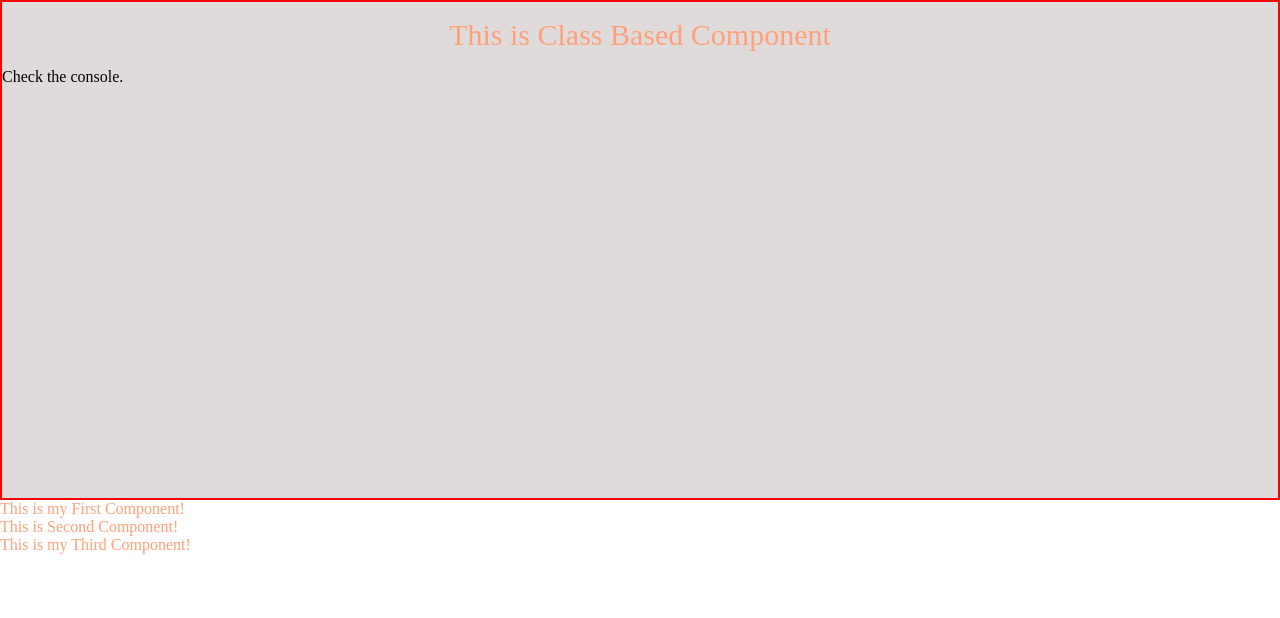
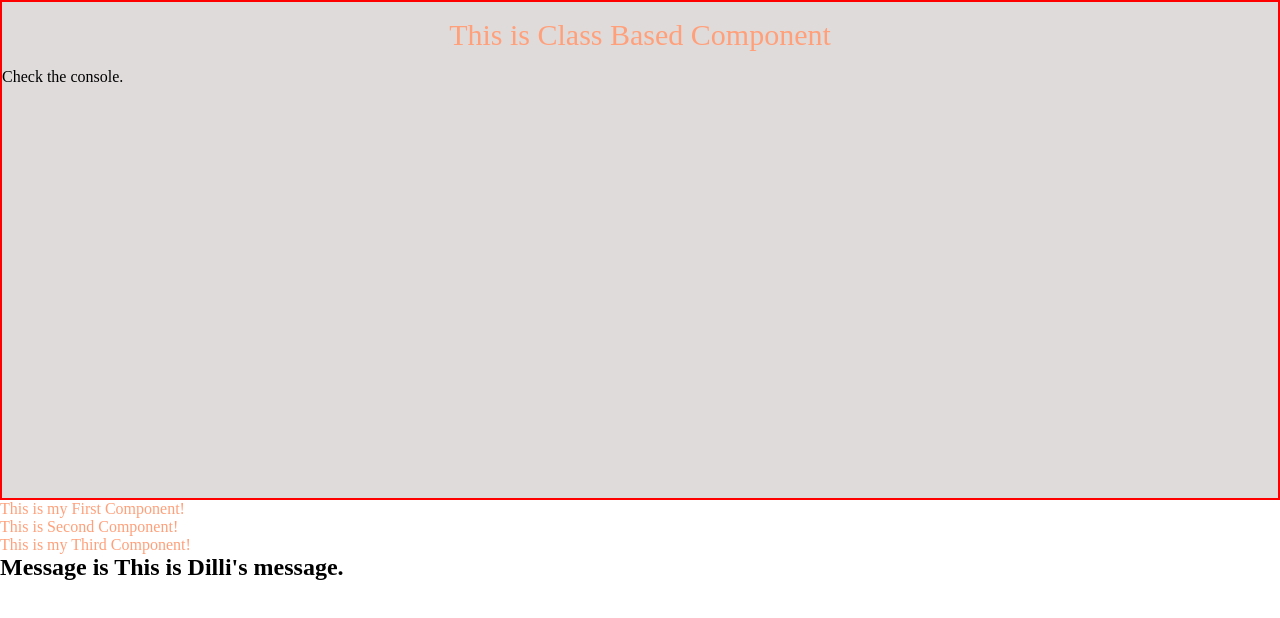
Before and after one commit to Dilli822/Genese-Academy-React-Js, a React (Create React App) app in the folder Genese Academy/React/Learn React/test-app/: page / in a window 1280 px wide. Shown: the top 618 px of the page. Built offline with nearby package versions, Linux system fonts and the light colour scheme.

Commit message:
[added] adds passed props on function based components....

```diff
--- a/Genese Academy/React/Learn React/test-app/src/App.js
+++ b/Genese Academy/React/Learn React/test-app/src/App.js
@@ -3,8 +3,11 @@
 // This App js is main component in our react app
 
 import React, { Component } from "react";
+import reactDom from "react-dom";
 import './App.css';
 import MyFirstComponent from './component/MyFirstComponent';
+
+
 
 export default class App extends Component{
     render() {
--- a/Genese Academy/React/Learn React/test-app/src/index.js
+++ b/Genese Academy/React/Learn React/test-app/src/index.js
@@ -20,9 +20,15 @@ import './App.css';
 // }
 // ReactDOM.render(a, document.getElementById('root'))
 
+// example on function based
+function Hello(props){
+    return <h2> Message is {props.text} message. </h2>
+}
+
 ReactDOM.render(
     <React.StrictMode>
         <App/>
+        <Hello text="This is Dilli's"/>
     </React.StrictMode>,
     document.getElementById('root')
 );
```
